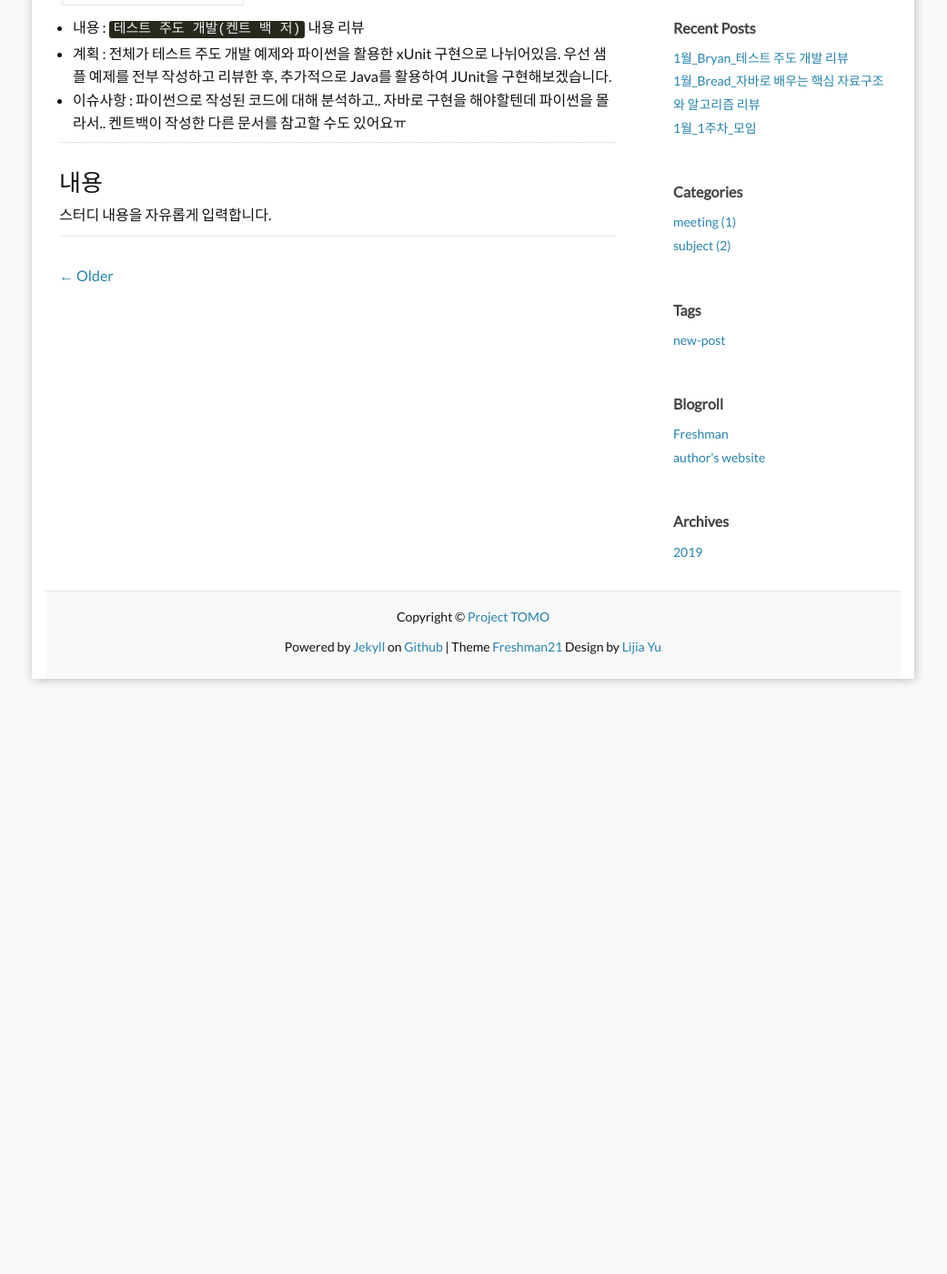
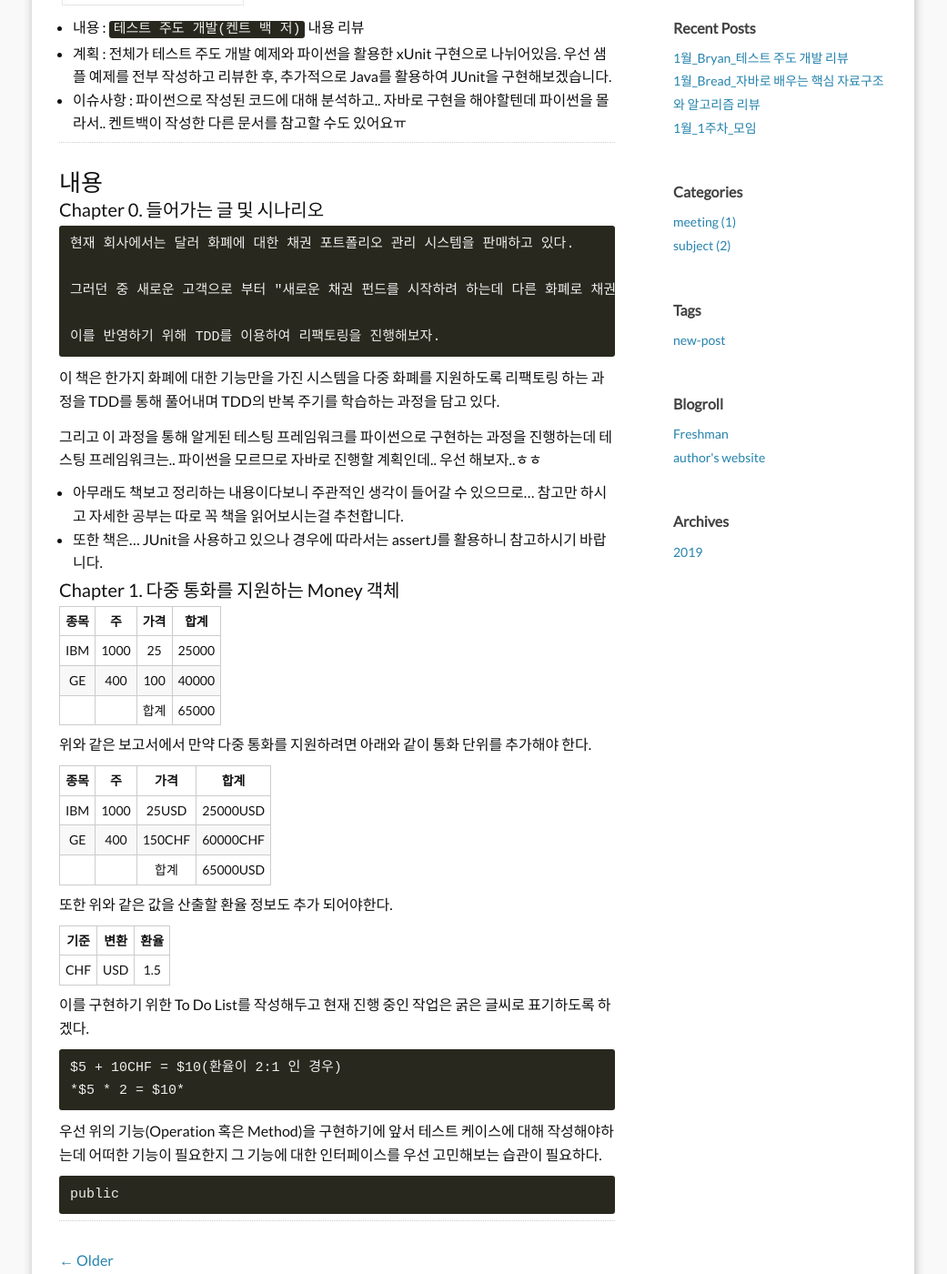
Before and after one commit to devteam-tomo/devteam-tomo.github.io, a Jekyll site: the page built from _posts/subject/2019-1-16-1_subject_bryan.md, in a window 1280 px wide and 1400 px high, scrolled down 655 px. Shown: the whole window at 91% size, without its empty margins (120-1161 px from the left). Built offline with Jekyll 4.4.1, drawn with Linux system fonts in a browser that asks for light colours; comment, search, counter and statistics services are not loaded; before the commit the page ends 1431 px from its top, so only the background shows below that.

Commit message:
[bryan] 1월 chapter 0, chapter 1 작성중!

````diff
--- a/_posts/subject/2019-1-16-1_subject_bryan.md
+++ b/_posts/subject/2019-1-16-1_subject_bryan.md
@@ -17,5 +17,53 @@ comments: true
 ---
 
 ### 내용
+#### Chapter 0. 들어가는 글 및 시나리오
+```
+현재 회사에서는 달러 화폐에 대한 채권 포트폴리오 관리 시스템을 판매하고 있다.
 
-스터디 내용을 자유롭게 입력합니다.
+그러던 중 새로운 고객으로 부터 "새로운 채권 펀드를 시작하려 하는데 다른 화폐로 채권을 다룰 수 있도록 커스터마이징 해주세요"라는 요청을 받았다.
+
+이를 반영하기 위해 TDD를 이용하여 리팩토링을 진행해보자.
+```
+이 책은 한가지 화폐에 대한 기능만을 가진 시스템을 다중 화폐를 지원하도록 리팩토링 하는 과정을 TDD를 통해 풀어내며 TDD의 반복 주기를 학습하는 과정을 담고 있다.
+
+그리고 이 과정을 통해 알게된 테스팅 프레임워크를 파이썬으로 구현하는 과정을 진행하는데 테스팅 프레임워크는.. 파이썬을 모르므로 자바로 진행할 계획인데.. 우선 해보자..ㅎㅎ
+
+- 아무래도 책보고 정리하는 내용이다보니 주관적인 생각이 들어갈 수 있으므로... 참고만 하시고 자세한 공부는 따로 꼭 책을 읽어보시는걸 추천합니다.
+- 또한 책은... JUnit을 사용하고 있으나 경우에 따라서는 assertJ를 활용하니 참고하시기 바랍니다.
+
+#### Chapter 1. 다중 통화를 지원하는 Money 객체
+
+|종목|주|가격|합계|
+|:---:|:---:|:---:|:---:|
+|IBM|1000|25|25000|
+|GE|400|100|40000|
+|||합계|65000|
+
+위와 같은 보고서에서 만약 다중 통화를 지원하려면 아래와 같이 통화 단위를 추가해야 한다.
+
+
+|종목|주|가격|합계|
+|:---:|:---:|:---:|:---:|
+|IBM|1000|25USD|25000USD|
+|GE|400|150CHF|60000CHF|
+|||합계|65000USD|
+
+또한 위와 같은 값을 산출할 환율 정보도 추가 되어야한다.
+
+|기준|변환|환율|
+|:---:|:---:|:---:|
+|CHF|USD|1.5|
+
+이를 구현하기 위한 To Do List를 작성해두고 현재 진행 중인 작업은 굵은 글씨로 표기하도록 하겠다.
+
+```
+$5 + 10CHF = $10(환율이 2:1 인 경우)
+*$5 * 2 = $10*
+```
+
+우선 위의 기능(Operation 혹은 Method)을 구현하기에 앞서 테스트 케이스에 대해 작성해야하는데 어떠한 기능이 필요한지 그 기능에 대한 인터페이스를 우선 고민해보는 습관이 필요하다.
+
+```
+public
+```
````
